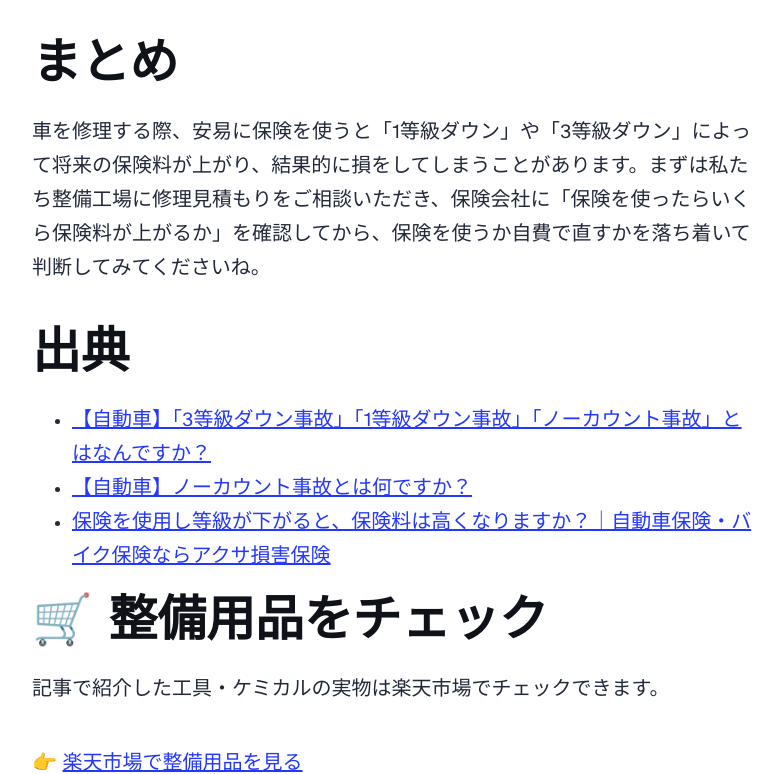
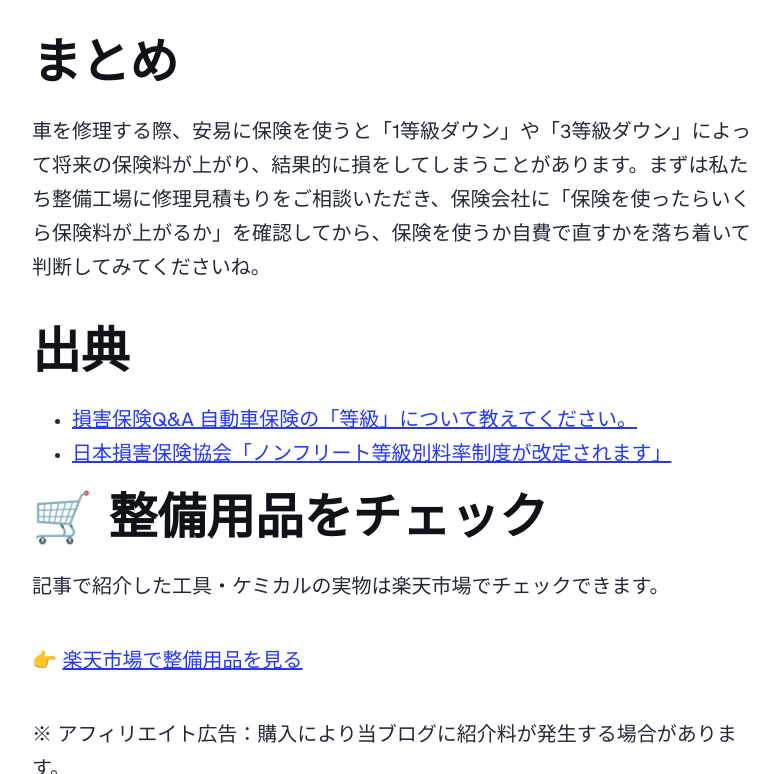
Before and after one commit to tmskawa-byte/kawatms-blog, an Astro site: page /blog/2026-06-19-eb70fb8e in a window 1280 px wide. Shown: the part 4298-5072 px from the top of the page, without its empty margins (248-1031 px from the left). Built offline with nearby package versions, Linux system fonts and the light colour scheme; Astro itself is replaced by a stand-in of ours.

Commit message:
chore(blog): generalize competitor insurance brand names in 2026-06-19 article

```diff
--- a/src/content/blog/2026-06-19-eb70fb8e.md
+++ b/src/content/blog/2026-06-19-eb70fb8e.md
@@ -37,7 +37,7 @@ heroImage: '/images/articles/2026-06-19-eb70fb8e.png'
 うちのお客様でも修理見積もりをお渡ししたときに、「これ、保険使ったほうがいいですかね？」と相談されることは本当によくあるんですよね。
 正直なところ、バンパーのちょっとした擦り傷や数万円で直るヘコミの場合、3等級ダウンによる値上がり分のトータル額が、修理代を上回ってしまうケースが少なくありません。数年間高い保険料を払い続けることを考えると、数万円の修理なら自腹で直したほうが、結果的に安く済むことが多いんです。
 
-飛び石のガラス割れのような1等級ダウンであっても、同じことが言えます。アクサ損害保険などのサイトやマイページでは、翌年度の保険料シミュレーションができる機能もあるようなので、「修理代 ＋ 免責金額」と「将来の保険料アップ額」を天秤にかけることが非常に重要です。
+飛び石のガラス割れのような1等級ダウンであっても、同じことが言えます。保険会社によっては、契約者向けのマイページや見積もり画面で翌年度の保険料を確認できる場合もあります。「修理代 ＋ 免責金額」と「将来の保険料アップ額」を天秤にかけることが非常に重要です。
 
 ## 整備士目線で見る、保険会社との「相性」
 
@@ -52,9 +52,8 @@ heroImage: '/images/articles/2026-06-19-eb70fb8e.png'
 車を修理する際、安易に保険を使うと「1等級ダウン」や「3等級ダウン」によって将来の保険料が上がり、結果的に損をしてしまうことがあります。まずは私たち整備工場に修理見積もりをご相談いただき、保険会社に「保険を使ったらいくら保険料が上がるか」を確認してから、保険を使うか自費で直すかを落ち着いて判断してみてくださいね。
 
 ## 出典
-- [【自動車】「3等級ダウン事故」「1等級ダウン事故」「ノーカウント事故」とはなんですか？](https://adcc-faq.aioinissaydowa.co.jp/faq/show/2588?category_id=28&site_domain=default)
-- [【自動車】ノーカウント事故とは何ですか？](https://adcc-faq.aioinissaydowa.co.jp/faq/show/176?category_id=31&site_domain=default)
-- [保険を使用し等級が下がると、保険料は高くなりますか？｜自動車保険・バイク保険ならアクサ損害保険](https://www.axa-direct.co.jp/auto/faq/for_personal_injury/15.html)
+- [損害保険Q&A 自動車保険の「等級」について教えてください。](https://soudanguide.sonpo.or.jp/car/q023.html)
+- [日本損害保険協会「ノンフリート等級別料率制度が改定されます」](https://www.sonpo.or.jp/insurance/car/bs9fm9000000016o-att/nonfreet.pdf)
 
 ## 🛒 整備用品をチェック
 
```
